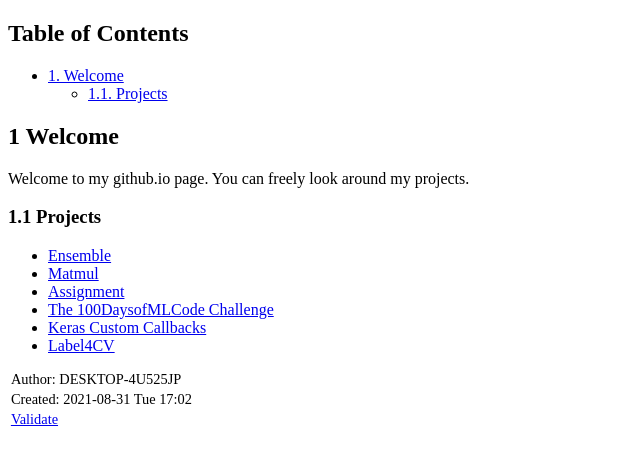
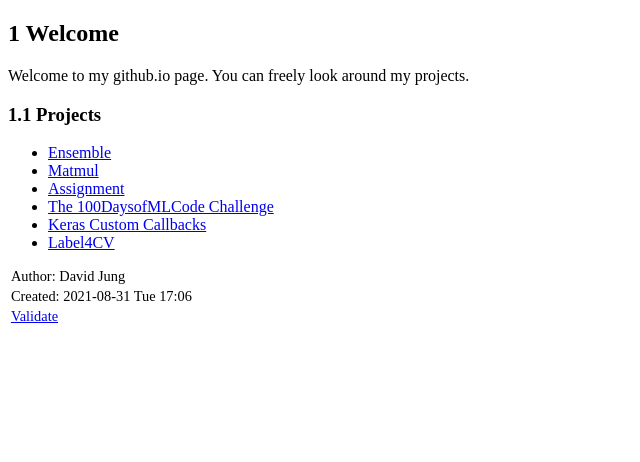
Before and after one commit to sungwonida/sungwonida.github.io, a plain HTML site: page index.html in a window 1280 px wide. Shown: the whole page, without its empty margins (0-640 px from the left). Drawn offline with Linux system fonts and the light colour scheme.

Commit message:
Update index.html

```diff
--- a/index.html
+++ b/index.html
@@ -3,12 +3,12 @@
 "http://www.w3.org/TR/xhtml1/DTD/xhtml1-strict.dtd">
 <html xmlns="http://www.w3.org/1999/xhtml" lang="en" xml:lang="en">
 <head>
-<!-- 2021-08-31 Tue 17:02 -->
+<!-- 2021-08-31 Tue 17:06 -->
 <meta http-equiv="Content-Type" content="text/html;charset=utf-8" />
 <meta name="viewport" content="width=device-width, initial-scale=1" />
 <title>&lrm;</title>
 <meta name="generator" content="Org mode" />
-<meta name="author" content="DESKTOP-4U525JP" />
+<meta name="author" content="David Jung" />
 <style type="text/css">
  <!--/*--><![CDATA[/*><!--*/
   .title  { text-align: center;
@@ -242,27 +242,16 @@ for the JavaScript code in this tag.
 </head>
 <body>
 <div id="content">
-<div id="table-of-contents">
-<h2>Table of Contents</h2>
-<div id="text-table-of-contents">
-<ul>
-<li><a href="#org465d76b">1. Welcome</a>
-<ul>
-<li><a href="#org5bb1207">1.1. Projects</a></li>
-</ul>
-</li>
-</ul>
-</div>
-</div>
-<div id="outline-container-org465d76b" class="outline-2">
-<h2 id="org465d76b"><span class="section-number-2">1</span> Welcome</h2>
+
+<div id="outline-container-org33a1733" class="outline-2">
+<h2 id="org33a1733"><span class="section-number-2">1</span> Welcome</h2>
 <div class="outline-text-2" id="text-1">
 <p>
 Welcome to my github.io page. You can freely look around my projects.
 </p>
 </div>
-<div id="outline-container-org5bb1207" class="outline-3">
-<h3 id="org5bb1207"><span class="section-number-3">1.1</span> Projects</h3>
+<div id="outline-container-org82918c2" class="outline-3">
+<h3 id="org82918c2"><span class="section-number-3">1.1</span> Projects</h3>
 <div class="outline-text-3" id="text-1-1">
 <ul class="org-ul">
 <li><a href="https://sungwonida.github.io/ensemble/">Ensemble</a></li>
@@ -277,8 +266,8 @@ Welcome to my github.io page. You can freely look around my projects.
 </div>
 </div>
 <div id="postamble" class="status">
-<p class="author">Author: DESKTOP-4U525JP</p>
-<p class="date">Created: 2021-08-31 Tue 17:02</p>
+<p class="author">Author: David Jung</p>
+<p class="date">Created: 2021-08-31 Tue 17:06</p>
 <p class="validation"><a href="http://validator.w3.org/check?uri=referer">Validate</a></p>
 </div>
 </body>
```
